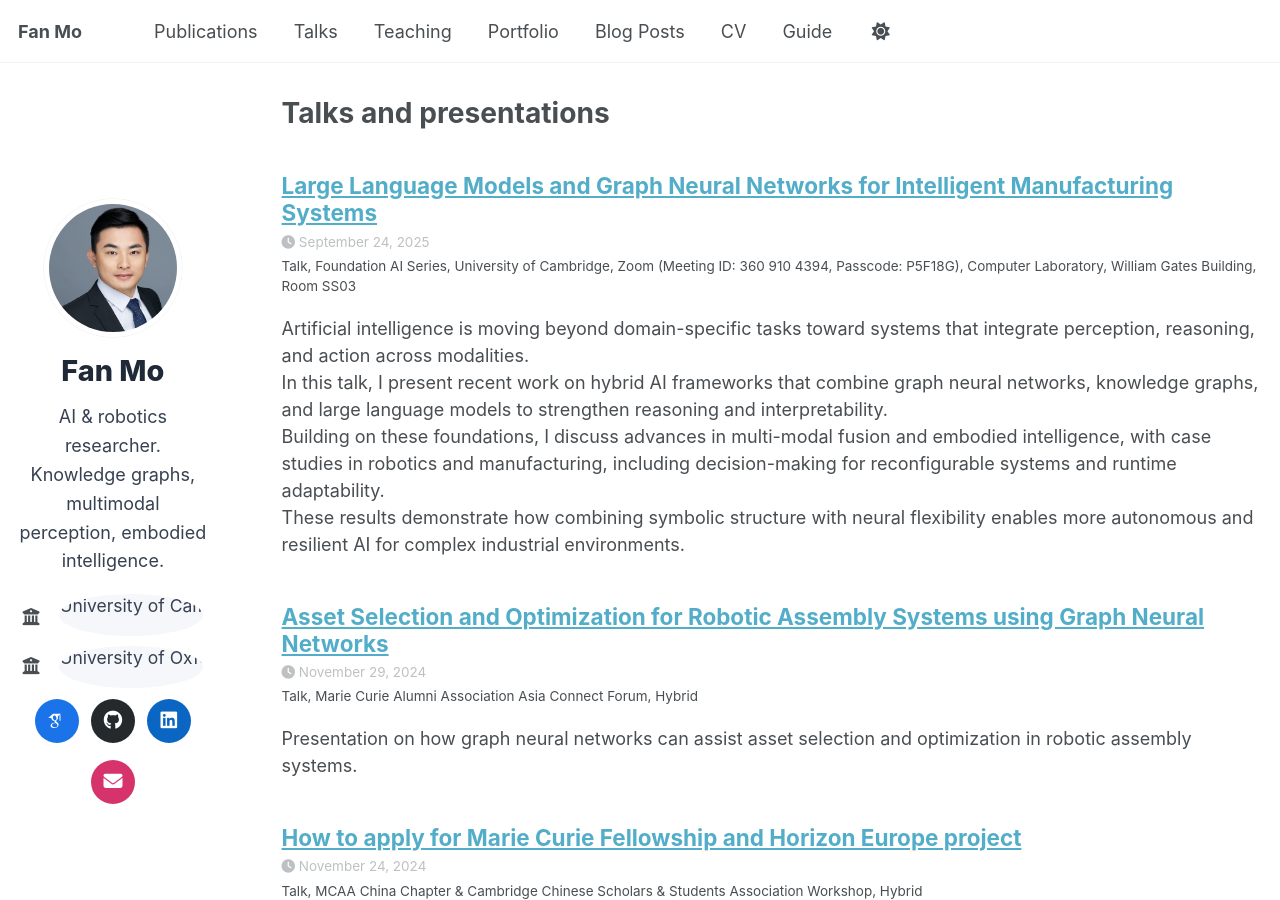
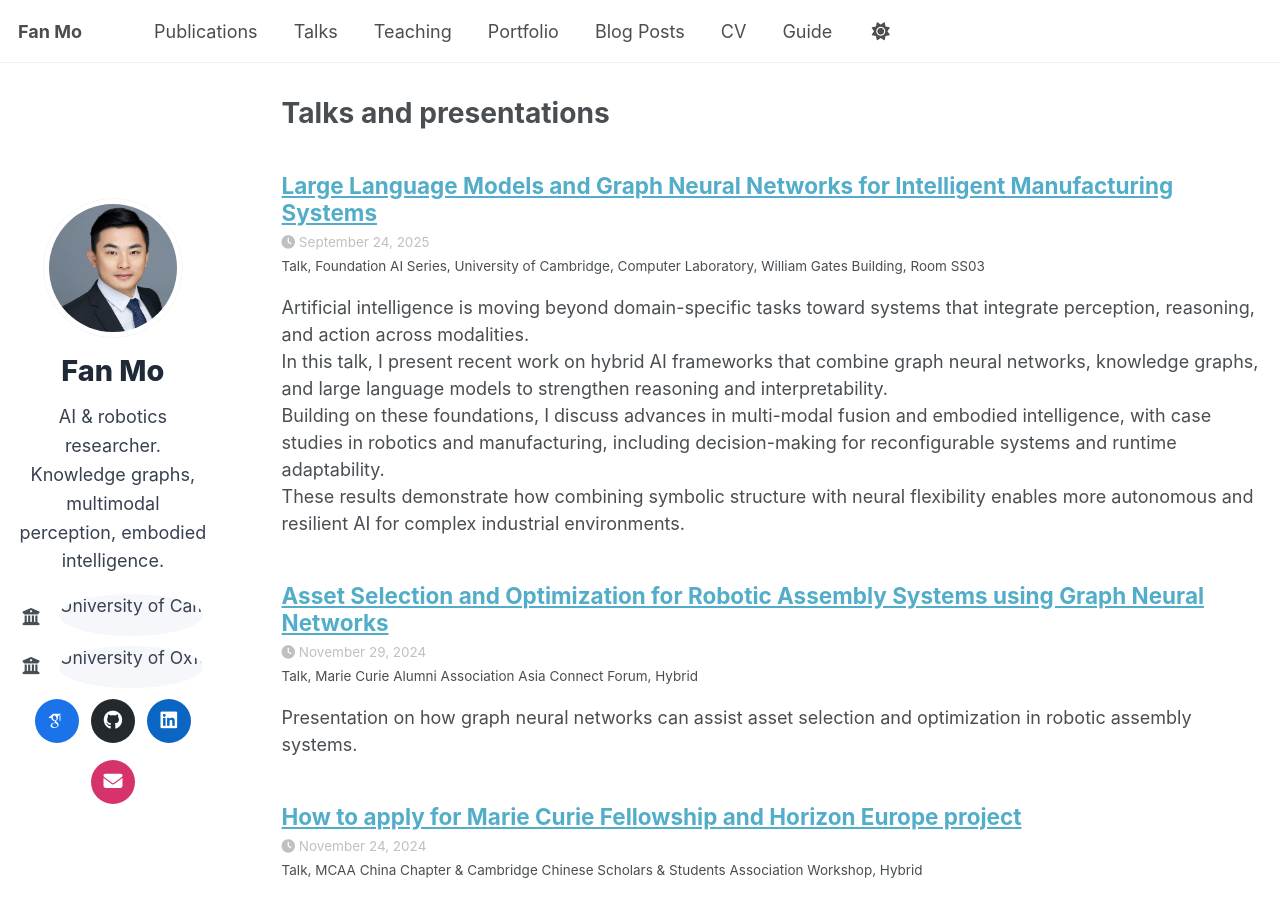
Before and after one commit to fanmo-intro/fanmo-intro.github.io, a Jekyll site: the page built from _pages/talks.html, in a window 1280 px wide and 900 px high. Built offline with Jekyll 4.4.1, drawn with Linux system fonts in a browser that asks for light colours; some web fonts are replaced; a script that is not in the unit is left out.

Commit message:
Update 2025-09-24-CambridgeTalk.md

```diff
--- a/_talks/2025-09-24-CambridgeTalk.md
+++ b/_talks/2025-09-24-CambridgeTalk.md
@@ -5,7 +5,7 @@ type: "Talk"
 permalink: /talks/2025-09-24-llm-gnn-intelligent-manufacturing
 venue: "Foundation AI Series, University of Cambridge"
 date: 2025-09-24
-location: "Zoom (Meeting ID: 360 910 4394, Passcode: P5F18G), Computer Laboratory, William Gates Building, Room SS03"
+location: "Computer Laboratory, William Gates Building, Room SS03"
 ---
 
 Artificial intelligence is moving beyond domain-specific tasks toward systems that integrate perception, reasoning, and action across modalities.
```
